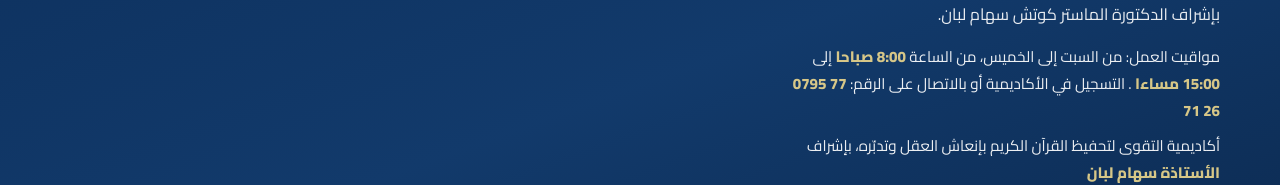
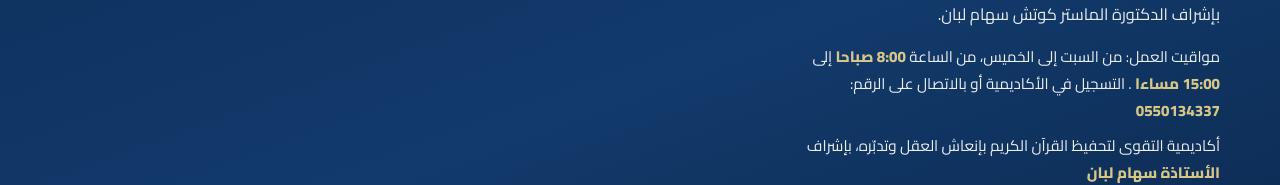
Before and after one commit to Mohammed-Zeghlache/eltakwa-academy, a React (Vite) app: page / in a window 1280 px wide. Shown: the part 339-524 px from the top of the page. Built offline with nearby package versions, Linux system fonts and the light colour scheme.

Commit message:
Update translations.js

```diff
--- a/src/data/translations.js
+++ b/src/data/translations.js
@@ -20,7 +20,7 @@ export const STR = {
     heroBadge: "تكوين وتطوير المرأة — البليدة، قرواو",
     heroLead:
       "دورات مهنية وتنموية، جلسات فردية، وتحفيظ للقرآن الكريم، بإشراف الدكتورة الماستر كوتش  سهام لبان.",
-    heroInfo: `<p>مواقيت العمل: من السبت إلى الخميس، من الساعة <b>  8:00 صباحا </b> إلى <b>15:00 مساءا </b>. التسجيل في الأكاديمية أو بالاتصال على الرقم: <b dir="ltr">0795 77 71 26</b></p><p>أكاديمية التقوى لتحفيظ القرآن الكريم بإنعاش العقل وتدبّره، بإشراف <b>الأستاذة سهام لبان</b></p>`,
+    heroInfo: `<p>مواقيت العمل: من السبت إلى الخميس، من الساعة <b>  8:00 صباحا </b> إلى <b>15:00 مساءا </b>. التسجيل في الأكاديمية أو بالاتصال على الرقم: <b dir="ltr">0550134337</b></p><p>أكاديمية التقوى لتحفيظ القرآن الكريم بإنعاش العقل وتدبّره، بإشراف <b>الأستاذة سهام لبان</b></p>`,
     heroTitleHtml:
       'تعلّمي.. تطوّري.. <span>ابدئي</span> مشروعك من اليوم',
     heroCtaCourses: "استكشفي الدورات",
```
